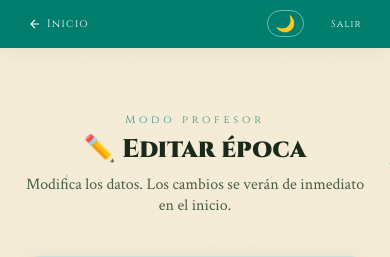
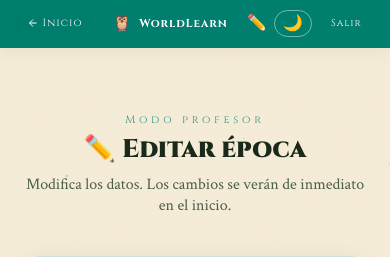
Before and after one commit to luissss-del/Proyecto11, a Django app: template login/templates/crear_epoca.html in a window 390 px wide. Shown: the top 257 px of the page. Run offline with Django 5.2, Linux system fonts and the light colour scheme; the template is opened without the code that fills it: values that come from a table or form of the project are taken from there, others are empty; data comes from the database, SQL or seed files in the repository; some web fonts are replaced.

Commit message:
Fix mobile navbar overlap and edit profile icon

```diff
--- a/epocas/static/epocas/css/epocas.css
+++ b/epocas/static/epocas/css/epocas.css
@@ -686,15 +686,36 @@ body{
 @media (max-width: 600px) {
 
   /* ── Navbar ── */
-  .site-header { padding: .6rem 1rem; gap: .4rem; }
-  .header-center { display: none; }
-  .welcome-text { display: none; }
+  .site-header {
+    padding: .6rem 1rem;
+    display: grid;
+    grid-template-columns: auto 1fr auto;
+    align-items: center;
+    gap: .4rem;
+  }
+  /* header-center se centra en su celda del grid */
+  .header-center {
+    display: flex;
+    justify-content: center;
+    position: static;
+    transform: none;
+    left: auto;
+  }
+  /* En páginas con btn-back el logo puede chocar — reducir tamaño */
+  .header-center .site-name { font-size: .72rem; letter-spacing: .08em; }
+  .header-center .logo-owl  { font-size: 1rem; }
+  /* Ocultar nombre usuario pero mostrar icono editar */
+  .welcome-text { font-size: 0; }
+  .welcome-text strong { font-size: .78rem; display: none; }
+  .welcome-text::after { content: "✏️"; font-size: 1rem; }
   .admin-badge { display: none; }
   .btn-logout { padding: .3rem .7rem; font-size: .62rem; }
-  .btn-back { font-size: .68rem; padding: .35rem .7rem; gap: .3rem; }
-  .btn-back svg { width: 14px; height: 14px; }
+  .btn-back { font-size: .65rem; padding: .3rem .6rem; gap: .25rem; white-space: nowrap; }
+  .btn-back svg { width: 12px; height: 12px; }
   .btn-dark-mode .dm-label { display: none; }
   .btn-dark-mode { padding: .3rem .5rem; }
+  /* Header-right compacto */
+  .header-right { gap: .45rem; }
 
   /* ── Hero época ── */
   .epoch-hero { padding: 4.5rem 1.2rem 2rem; }
--- a/login/static/login/css/home.css
+++ b/login/static/login/css/home.css
@@ -605,7 +605,10 @@ body {
     gap: .4rem;
   }
   .header-left .site-name { display: none; }
-  .welcome-text { display: none; }
+  /* Ocultar texto pero mostrar ícono editar perfil */
+  .welcome-text { font-size: 0; }
+  .welcome-text strong { display: none; }
+  .welcome-text::after { content: "✏️"; font-size: 1rem; }
   .admin-badge { display: none; }
   .btn-logout {
     padding: .3rem .7rem;
```
